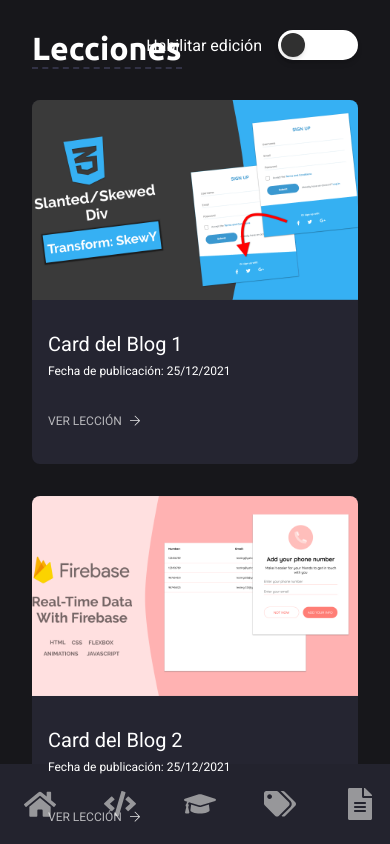
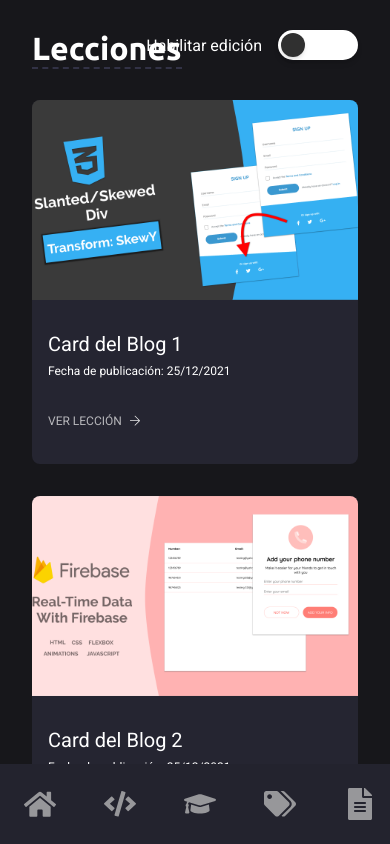
Before and after one commit to Acadeller/acadeller, a Vue app: page /lecciones in a window 390 px wide. Shown: the top 844 px of the page. Built offline with nearby package versions, Linux system fonts and the light colour scheme; what vue2-editor would draw is missing.

Commit message:
Fix z-index for footer in mobile view

```diff
--- a/src/components/TheSidebar.vue
+++ b/src/components/TheSidebar.vue
@@ -148,7 +148,7 @@ export default {
     bottom: 0;
     width: 100vw;
     height: 5rem;
-    z-index: 1;
+    z-index: 100;
   }
 
   .logo {
```
